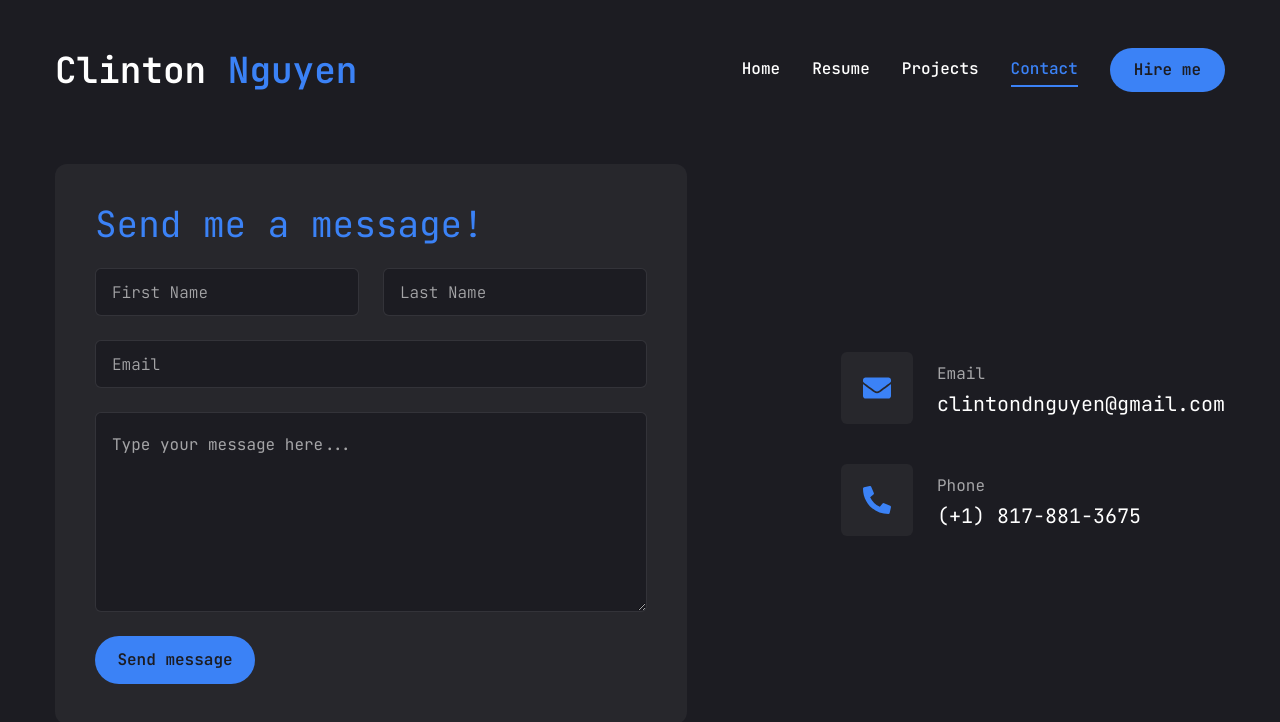
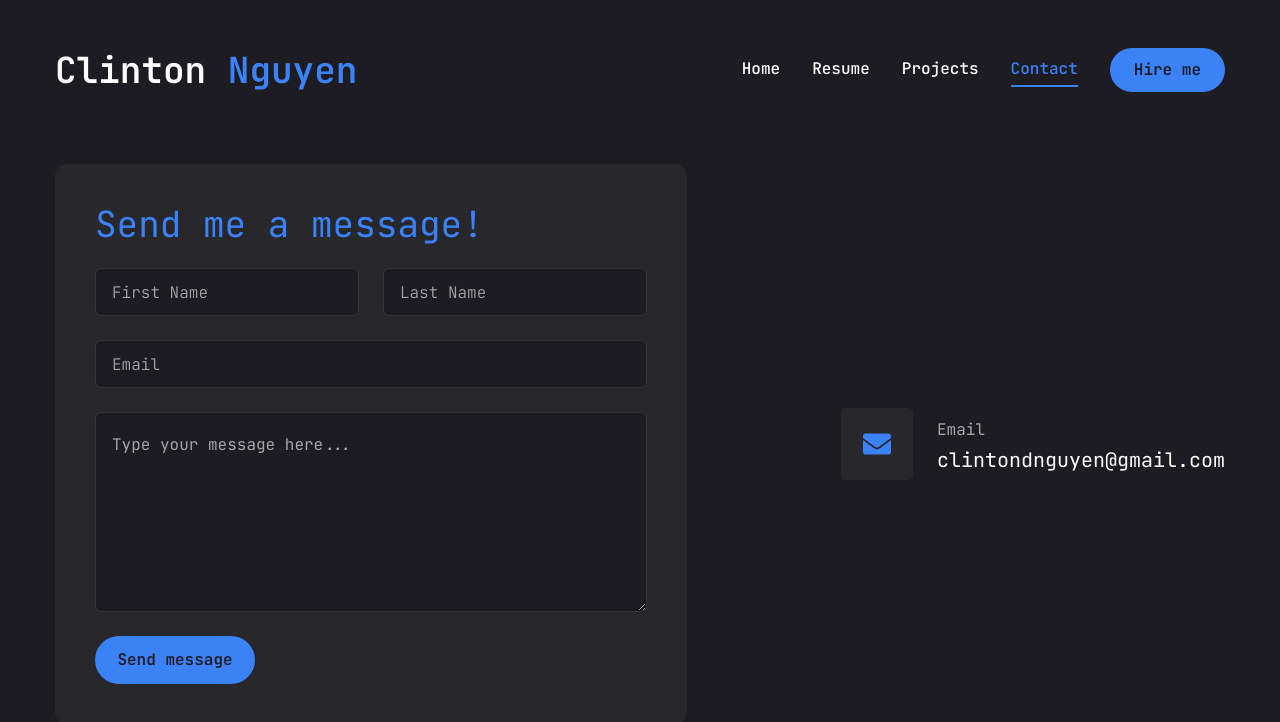
Before and after one commit to clintonnguyen/clinton-portfolio, a Next.js app: page /contact in a window 1280 px wide. Shown: the top 722 px of the page. Built offline with nearby package versions, Linux system fonts and the light colour scheme.

Commit message:
Update page.jsx

```diff
--- a/app/contact/page.jsx
+++ b/app/contact/page.jsx
@@ -13,11 +13,6 @@ const info = [
     icon: <FaEnvelope />,
     title: "Email",
     description: "clintondnguyen@gmail.com",
-  },
-  {
-    icon: <FaPhoneAlt />,
-    title: "Phone",
-    description: "(+1) 817-881-3675",
   },
 ];
 
```
